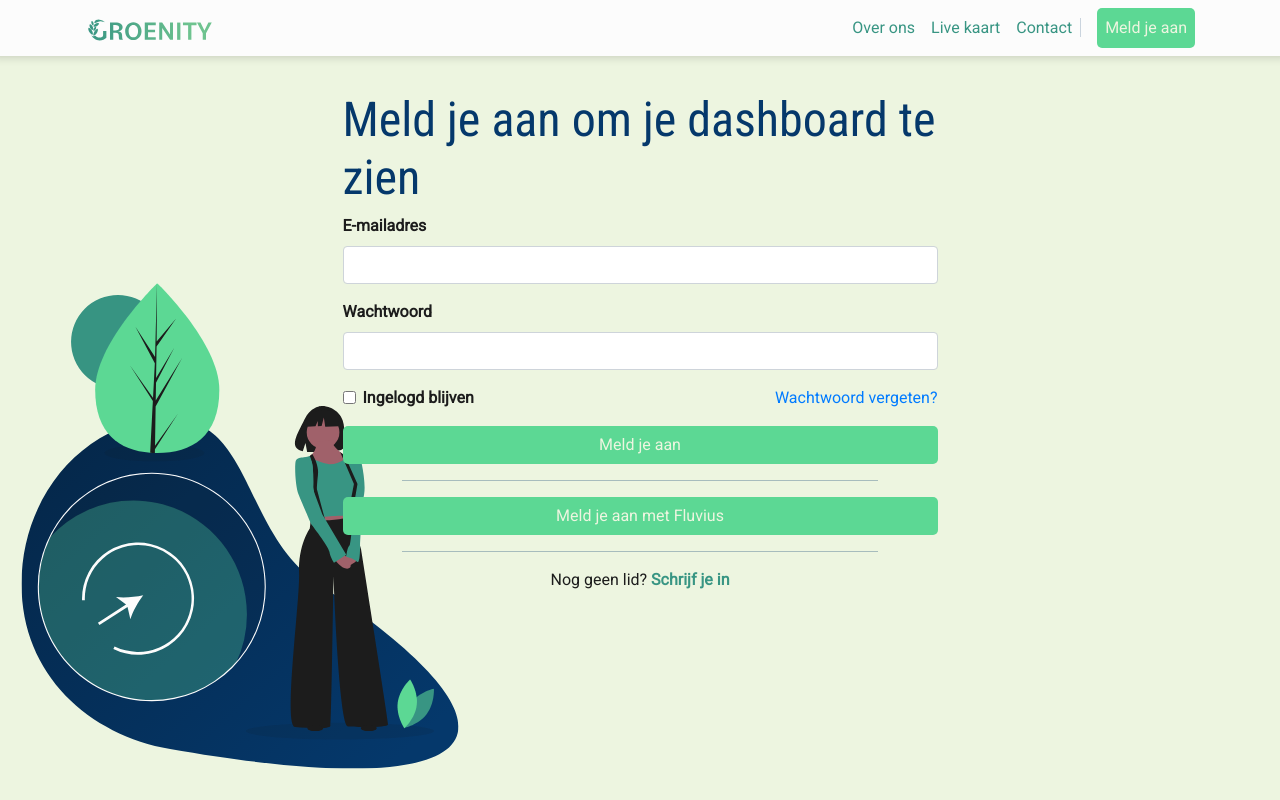
After one commit to MinjuCo/groenity, a PHP site: page /pages/login.php in a window 1280 px wide. The commit adds this page. Run offline with PHP 8.4, Linux system fonts and the light colour scheme.

Commit message:
Finished layout of login and registration

```diff
--- a/css/style.css
+++ b/css/style.css
@@ -50,6 +50,11 @@ hr{
     color: rgba(5, 56, 107, 0.3);
     border-top:1px solid rgba(5, 56, 107, 0.3);
     width: 80%;
+}
+
+.askCode, .registration, .login{
+    height: 100vh;
+    padding-top: 5.7em;
 }
 
 /*   NAVBAR  */
@@ -116,18 +121,32 @@ h1{
 /*  ASKCODE.PHP  */
 
 .askCode.container{
-    height: 100vh;
     background-image: url("../img/Visuals/ask_code.svg");
     background-repeat: no-repeat;
-    background-size: 75%;
+    background-size: 80%;
     background-position: bottom center;
-    padding-top: 5em;
 }
 
 .btn-form-registratie{
     margin-left:0;
     padding-left: 20px;
     padding-right: 20px;
+}
+
+/* REGISTER.PHP */
+.registration{
+    background-image: url("../img/Visuals/registration.svg");
+    background-repeat: no-repeat;
+    background-size: 100%;
+    background-position: bottom center;
+}
+
+/* LOGIN.PHP */
+.login{
+    background-image: url("../img/Visuals/login.svg");
+    background-repeat: no-repeat;
+    background-size: 30em;
+    background-position: bottom left;
 }
 
 /* FOOTER */
--- /dev/null
+++ b/pages/login.php
@@ -0,0 +1,46 @@
+<?php
+  $pageTitle = "Inloggen";
+?>
+<!DOCTYPE html>
+<html lang="nl">
+<?php include_once(__DIR__."/../includes/head.inc.php"); ?>
+
+<body>
+  <?php include_once(__DIR__."/../includes/nav.inc.php"); ?>
+  <div class="container-fluid login">
+    <div class="col-md-6 m-auto">
+      <h2 class="mb-2">Meld je aan om je dashboard te zien</h2>
+
+      <form action="" method="post">
+        <div class="form-group">
+          <label for="email">E-mailadres</label>
+          <input type="email" class="form-control" name="email" id="email">
+        </div>
+        <div class="form-group">
+          <label for="password">Wachtwoord</label>
+          <input type="password" class="form-control" name="password" id="password">
+        </div>
+        <div class="form-row">
+          <div class="form-group col-md-6">
+            <div class="form-check">
+              <input class="form-check-input" name="conditionAccepted" type="checkbox" id="checkCondition">
+              <label class="form-check-label" for="checkCondition">
+                Ingelogd blijven
+              </label>
+            </div>
+          </div>
+          <div class="form-group col-md-6">
+            <a href="forgotPassword.php" class="link-blue float-right">Wachtwoord vergeten?</a>
+          </div>
+        </div>
+        <button type="submit" class="btn btn-block">Meld je aan</button>
+      </form>
+      <hr>
+      <a href="#" class="btn btn-block">Meld je aan met Fluvius</a>
+      <hr>
+      <p class="text-center">Nog geen lid? <a class="link-gn" href="../index.php">Schrijf je in</a></p>
+    </div>
+  </div>
+</body>
+
+</html>
```
Also changed, not shown: pages/register.php (added, +57 -0 lines).
